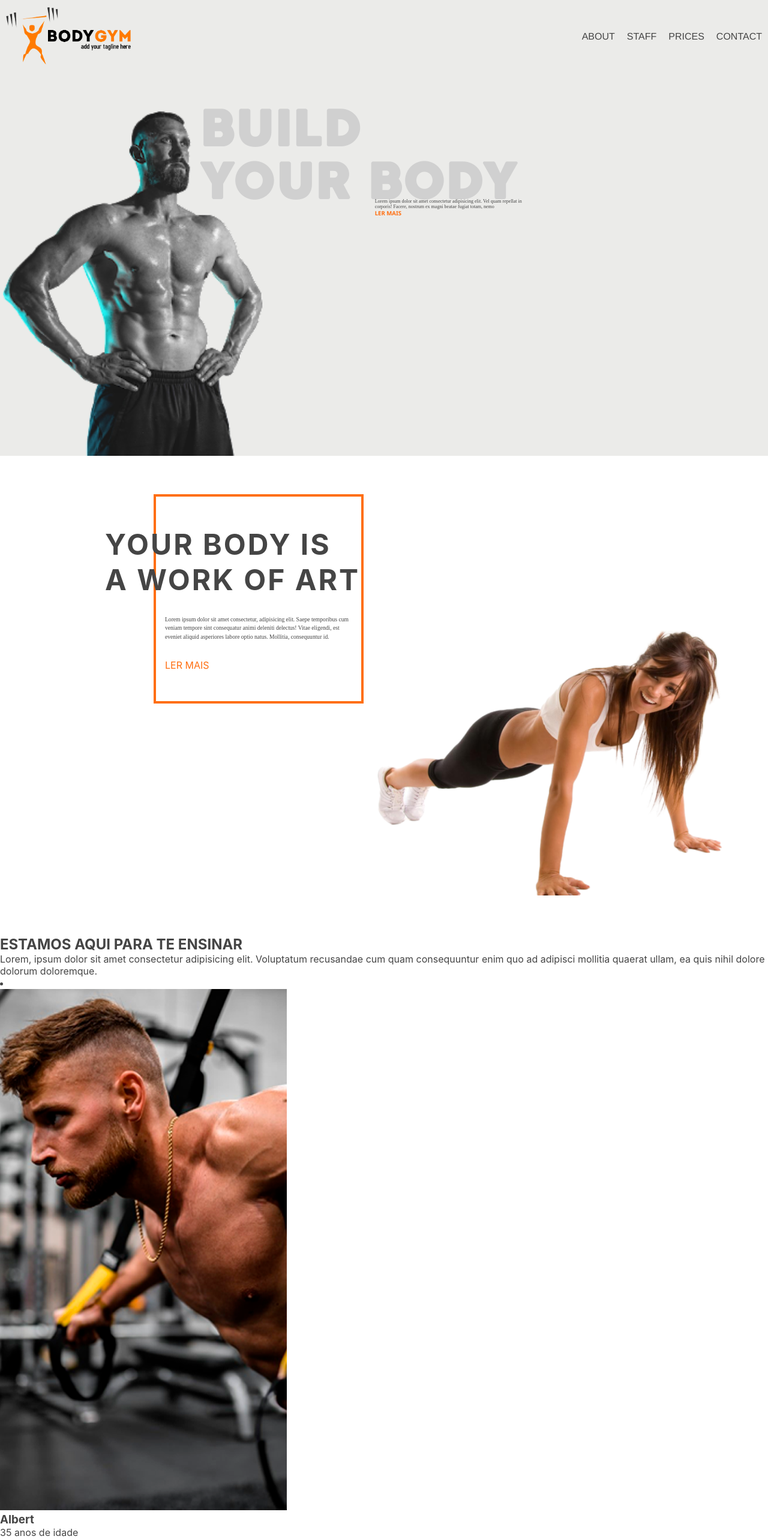
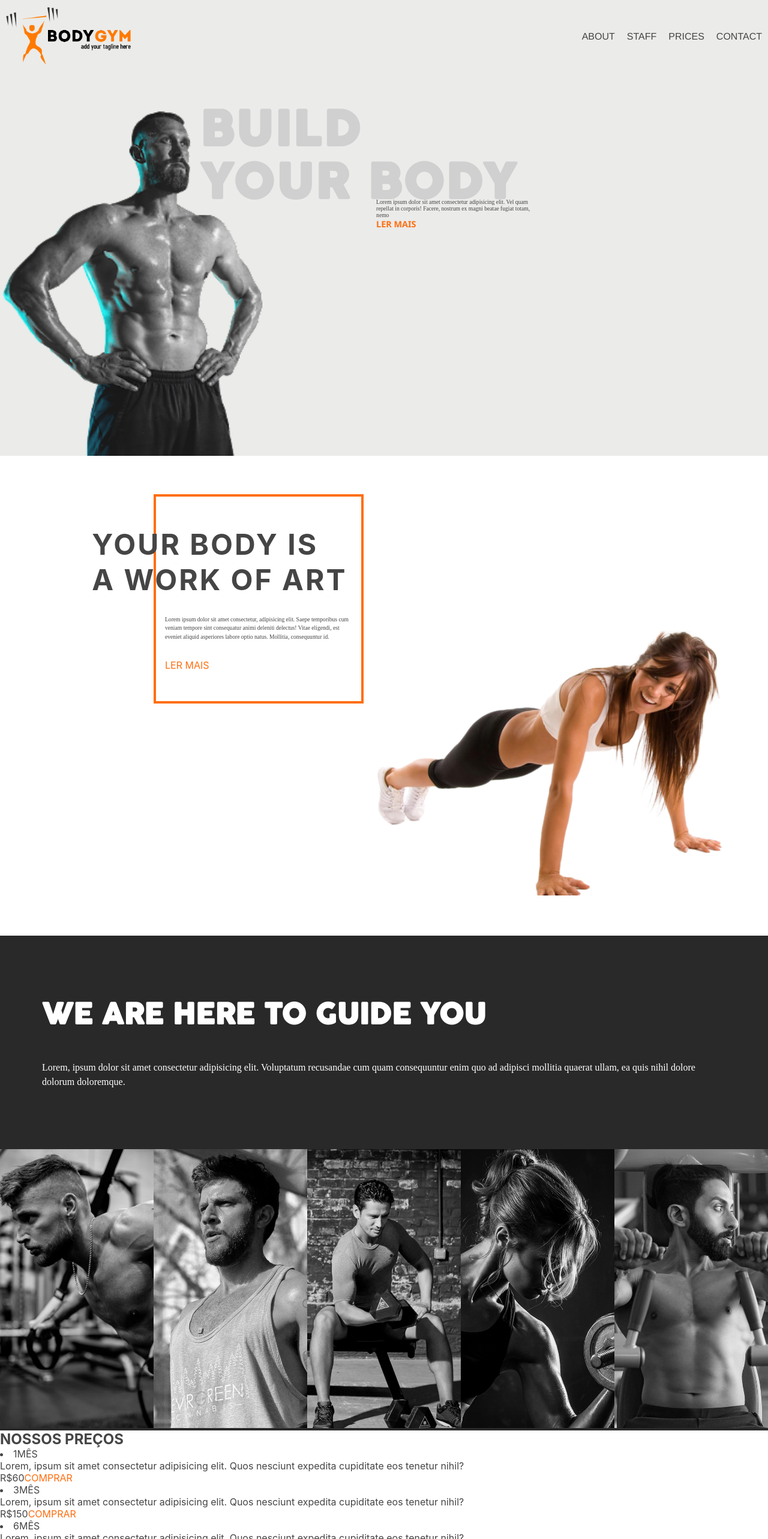
Before and after one commit to jaopredo/gym-site, a React (Create React App) app: page / in a window 1280 px wide. Shown: the top 2566 px of the page at 60% size. Built offline with nearby package versions, Linux system fonts and the light colour scheme.

Commit message:
Alterações no CSS
Otimização do SASS
Artigo da equipe CRIADO

```diff
--- a/src/areas/Main.jsx
+++ b/src/areas/Main.jsx
@@ -42,10 +42,12 @@ function Main() {
                 <img className='push-up-girl' src={GirlPushUP} alt="Mulher Flexão" />
             </Article>
             <Article id="staff">
-                <h2>ESTAMOS AQUI PARA TE ENSINAR</h2>
-                <p>
-                    Lorem, ipsum dolor sit amet consectetur adipisicing elit. Voluptatum recusandae cum quam consequuntur enim quo ad adipisci mollitia quaerat ullam, ea quis nihil dolore dolorum doloremque.
-                </p>
+                <div className='text-container'>
+                    <h2>WE ARE HERE TO GUIDE YOU</h2>
+                    <p>
+                        Lorem, ipsum dolor sit amet consectetur adipisicing elit. Voluptatum recusandae cum quam consequuntur enim quo ad adipisci mollitia quaerat ullam, ea quis nihil dolore dolorum doloremque.
+                    </p>
+                </div>
                 <menu>
                     {React.Children.toArray(
                         TraineersInfos.map((Personal) => (
--- a/src/components/Traineer.jsx
+++ b/src/components/Traineer.jsx
@@ -6,7 +6,7 @@ function Traineer({ src, name, desc }) {
     return (
         <li>
             <figure>
-                <img src={src} alt={name} />
+                <img className='traineer-image' src={src} alt={name} />
                 <figcaption>
                     <h3>{name}</h3>
                     <p>{desc}</p>
--- a/src/sass/Main.scss
+++ b/src/sass/Main.scss
@@ -24,16 +24,13 @@ article#intro {
     position: relative;
 
     height: 80vh;
-}
 
-
-article#intro div.text-container {
+    div.text-container {
         position: absolute;
         left: 26vw;
         top: 7vh;
-}
 
-article#intro div.text-container h1 {
+        h1 {
             color: $big-title-color;
             font-size: 5rem;
             line-height: 1.1;
@@ -44,32 +41,35 @@ article#intro div.text-container h1 {
             display: block;
             width: 100%;
         }
-.container-text {
-    width: 100%;
-}
-
-.container-text p {
-    display: block;
-
-    margin-top: -4%;
-
-    font-size: 0.5rem;
-    font-family: cursive;
-    width: 50%;
-    margin-left: 55%;
-}
-article#intro div.text-container a {
+        a {
             display: block;
             margin-left: 55%;
 
             font-family: 'Segoe UI', Tahoma, Geneva, Verdana, sans-serif;
             font-weight: bold;
-    font-size: 0.6rem;
+            font-size: 0.9rem;
 
             transition: font-size 0.3s;
+
+            &:hover {
+                font-size: 1.1rem
             }
-article#intro div.text-container a:hover {
-    font-size: 0.8rem
+        }
+    }
+}
+.container-text {
+    width: 100%;
+
+    p {
+        display: block;
+
+        margin-top: -4%;
+
+        font-size: 0.6rem;
+        font-family: cursive;
+        width: 50%;
+        margin-left: 55%;
+    }
 }
 
 img.muscle-man {
@@ -86,9 +86,9 @@ img.muscle-man {
 // Incentivo
 article#incentivo {
     height: 100vh;
-    position: relative
-}
-article#incentivo .text-container {
+    position: relative;
+
+    .text-container {
         width: 40%;
 
         padding: 50px 15px;
@@ -99,22 +99,23 @@ article#incentivo .text-container {
         top: 8%;
 
         width: 350px;
-}
 
-article#incentivo .text-container h2 {
+        h2 {
             display: block;
 
             width: 150%;
             font-size: 3rem;
-    margin-left: -100px;
+            margin-left: -39%;
             letter-spacing: 3px;
         }
 
-article#incentivo .text-container p {
+        p {
             font-size: 0.6rem;
             font-family: cursive;
             line-height: 1.5;
             margin: 30px 0;
+        }
+    }
 }
 
 .push-up-girl {
@@ -124,3 +125,78 @@ article#incentivo .text-container p {
     right: -10px;
     width: 55%;
 }
+
+
+
+// Staff
+article#staff {
+    background-color: $container-color;
+    color: white;
+
+    h2 {
+        font-size: 3rem;
+        font-family: 'cocogoose';
+    }
+    .text-container {
+        padding: 100px 70px;
+
+        p {
+            margin-top: 40px;
+            font-family: cursive;
+            line-height: 1.5;
+        }
+    }
+    menu {
+        list-style: none;
+        display: flex;
+
+        flex-flow: row nowrap;
+
+        align-items: stretch;
+        justify-content: center;
+
+        li:hover {
+            .traineer-image {
+                filter: none;
+            }
+            figcaption {
+                opacity: 1;
+                transform: translateY(20px);
+            }
+        }
+
+        .traineer-image {
+            width: 100%;
+            filter: grayscale(1);
+            transition: filter 0.5s;
+        }
+        figure {
+            position: relative;
+        }
+        figcaption {
+            position: absolute;
+            top: 0;
+            right: 0;
+            left: 0;
+            margin: auto;
+
+            display: flex;
+            flex-flow: column nowrap;
+            align-items: center;
+            justify-content: flex-end;
+
+            opacity: 0;
+            padding: 10px;
+            border: 4px solid $generic-orange;
+            color: $titles-color;
+            height: 115%;
+            width: 90%;
+
+            transition: opacity 0.5s, transform 0.5s;
+        }
+    }
+}
+
+
+
+// Prices
```
Lines whose indentation alone changed are shown as unchanged.
